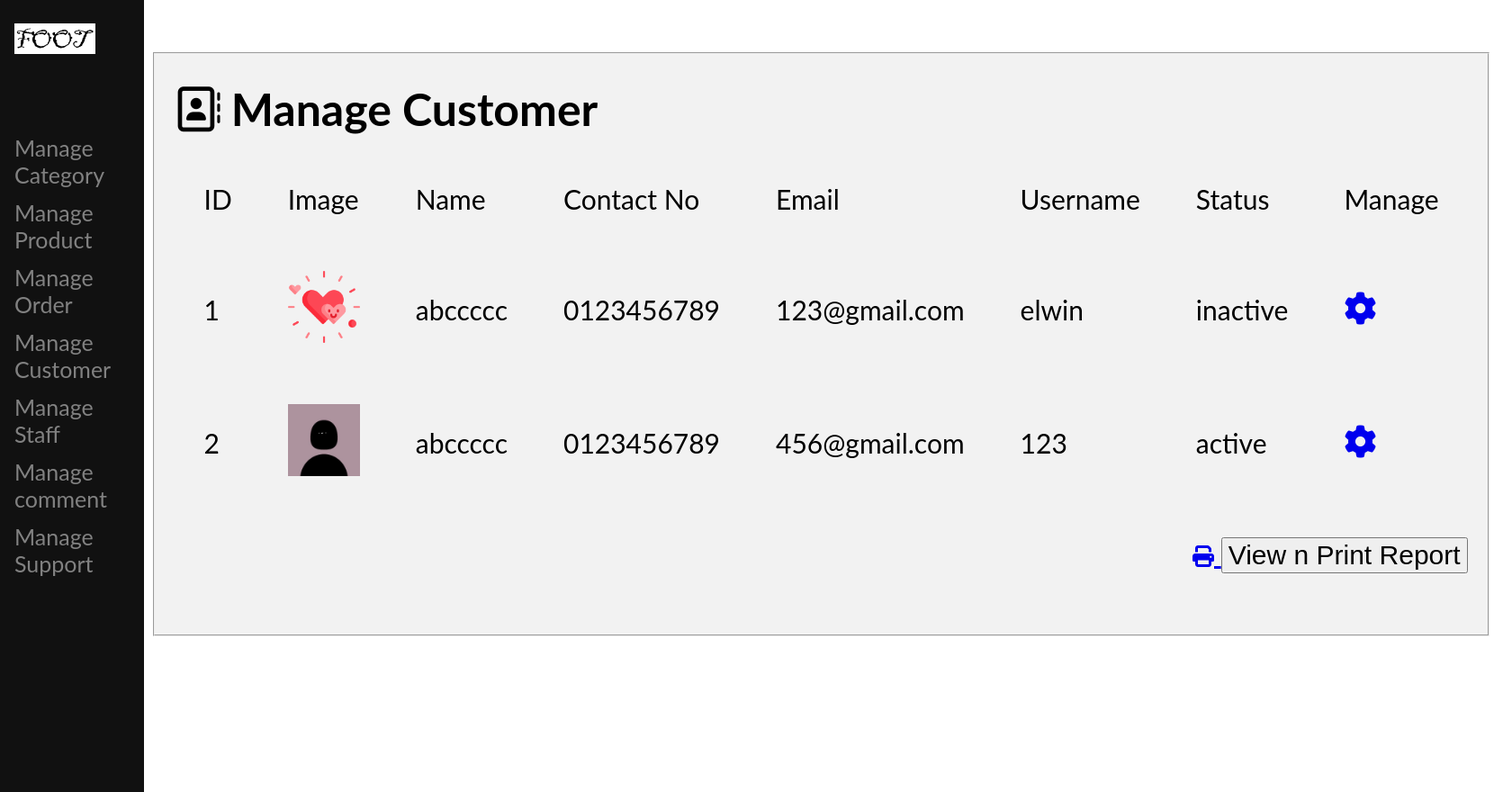
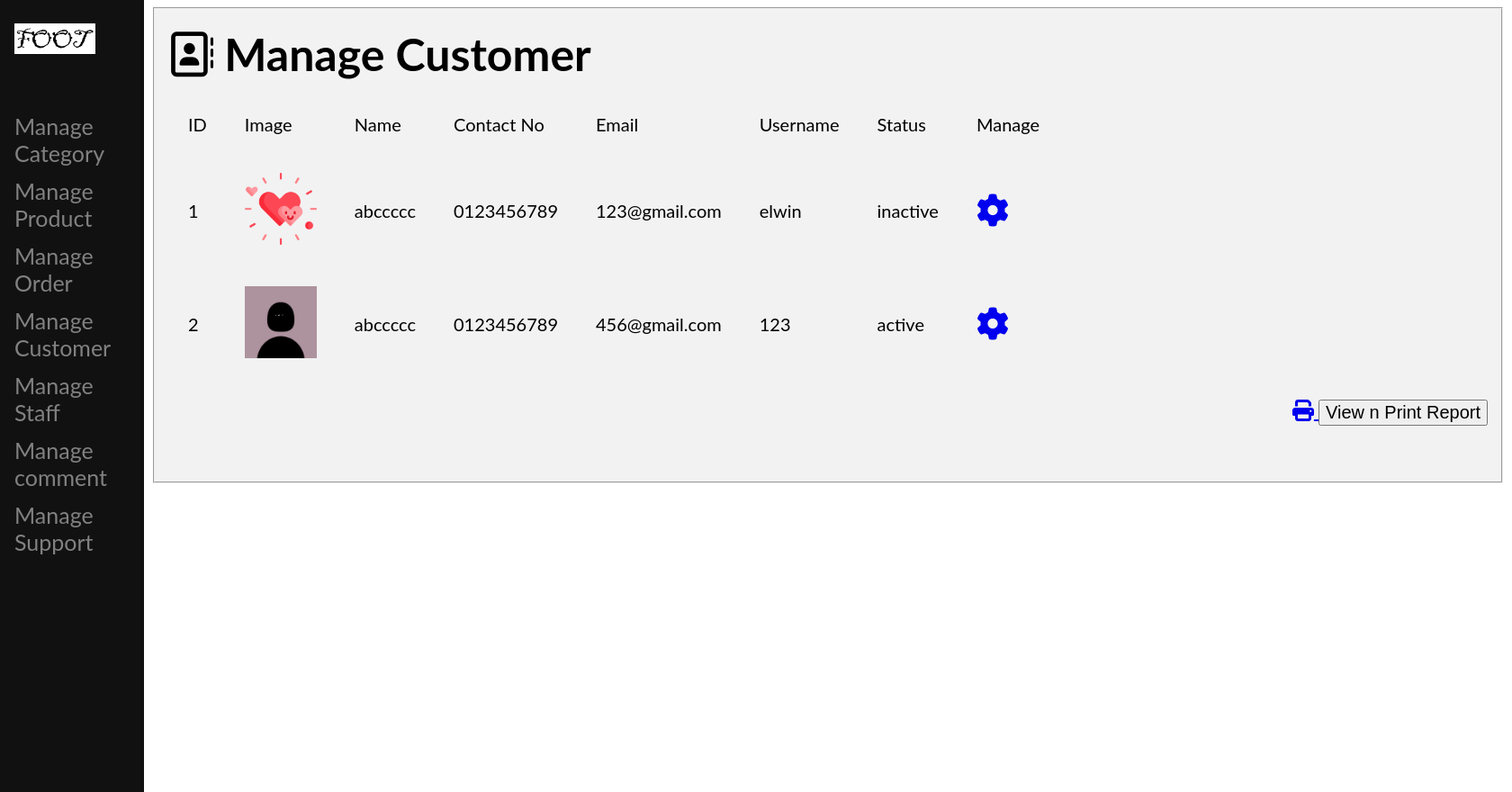
Before and after one commit to ChorXiang/FYP, a PHP site: page /manageuser.php in a window 1680 px wide. Shown: the whole page at 90% size. Run offline with PHP 8.4, Linux system fonts and the light colour scheme; data comes from the database, SQL or seed files in the repository; data that the repository does not hold is empty; some libraries are stand-ins or nearby versions.

Commit message:
admin user

```diff
--- a/manageuser.php
+++ b/manageuser.php
@@ -21,14 +21,12 @@
     }
     .middle
     {
-        max-width: 1680px;
         margin: auto;
-        padding:50px;
         padding-left: 160px;
     }
     *
     {
-      font-size: 30px;
+      font-size: 20px;
     }
     .left
     {
@@ -38,7 +36,7 @@
     td, th
     {
       text-align: left;
-      padding: 30px;
+      padding: 20px;
     }
     a:hover
     {
```
